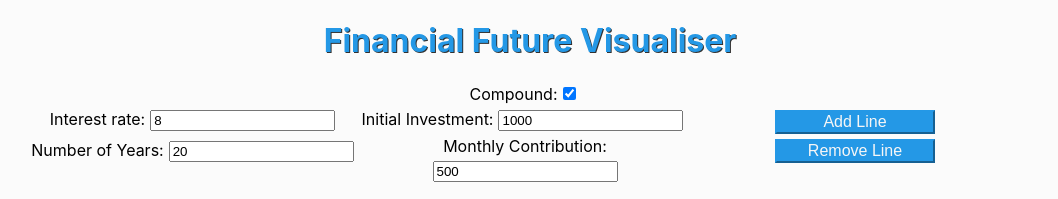
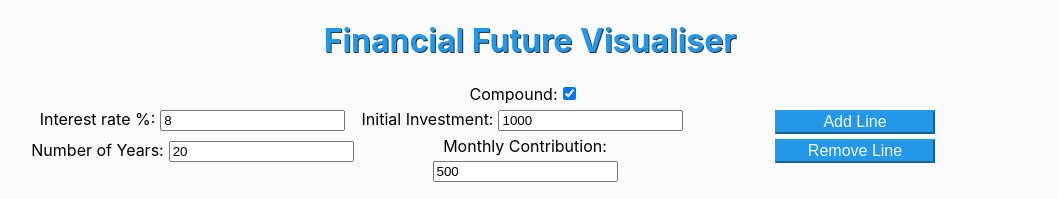
Before and after one commit to tommyrharper/playing-with-graphs-react, a React (Create React App) app: page / in a window 1280 px wide. Shown: the top 199 px of the page, without its empty margins (110-1168 px from the left). Built offline with nearby package versions, Linux system fonts and the light colour scheme.

Commit message:
Add percentage symbol into form data

```diff
--- a/src/components/Form.js
+++ b/src/components/Form.js
@@ -51,7 +51,7 @@ class ReactForm extends React.Component {
           {/* <br/> */}
           <div id="sect-2">
             <label>
-              Interest rate:
+              Interest rate %:
               <input
               name="interestRate"
               type="number"
```
